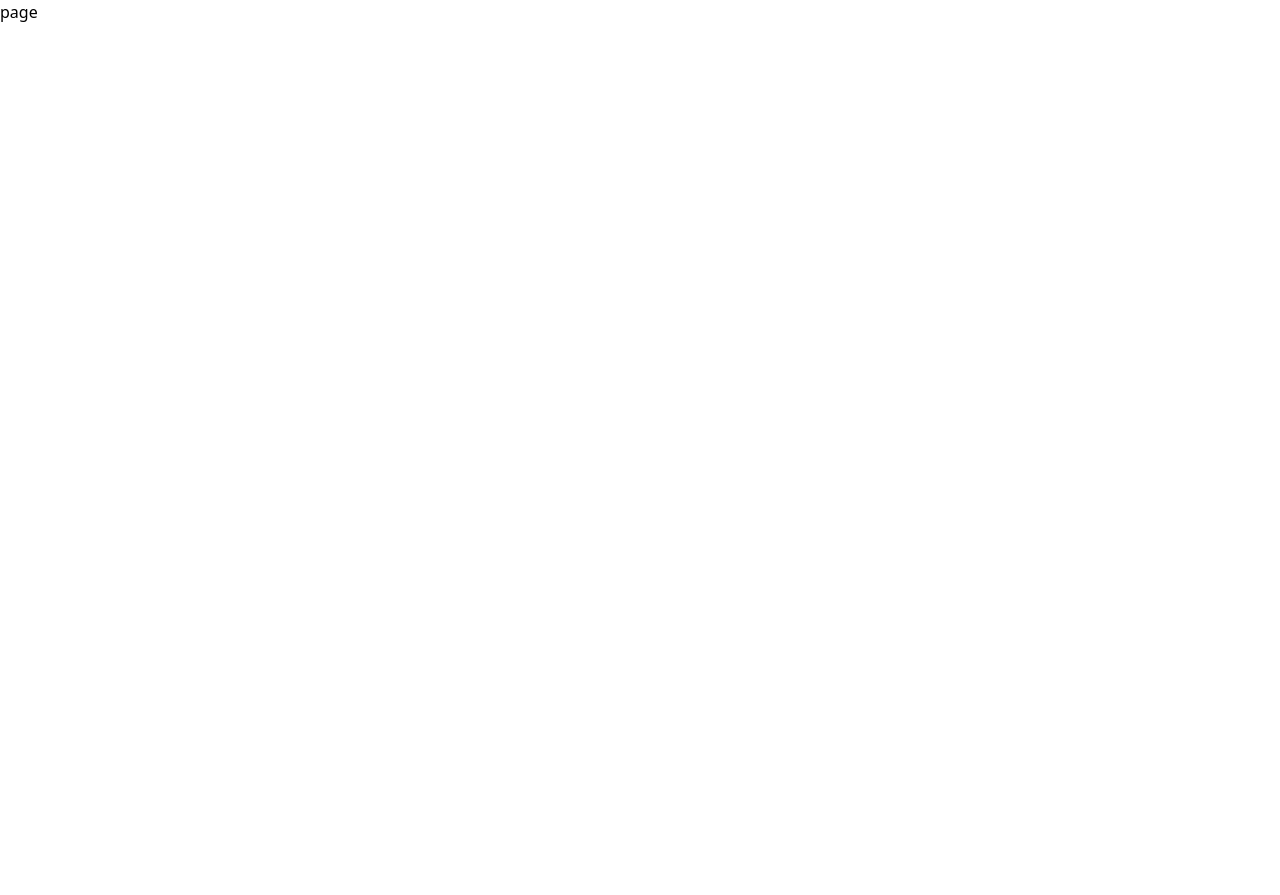
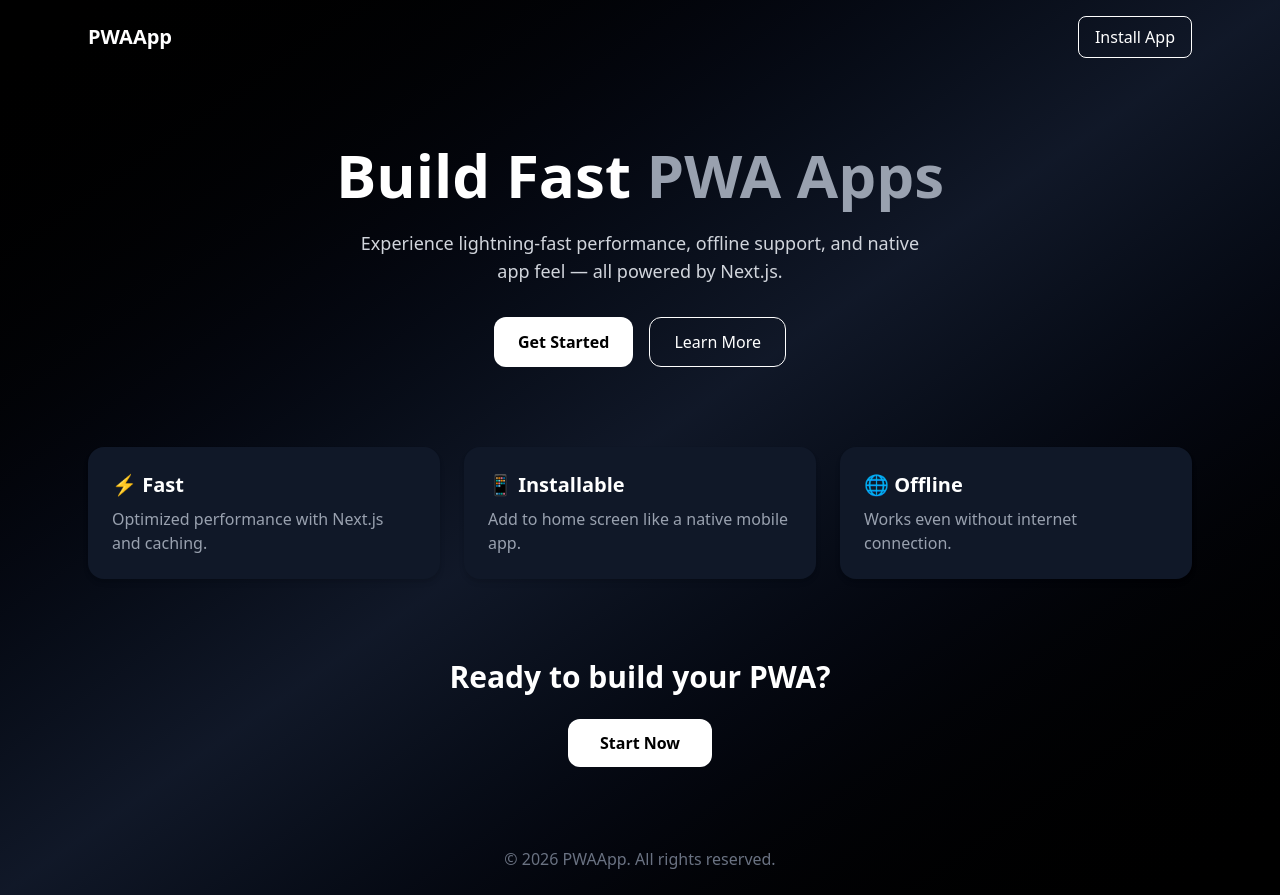
Before and after one commit to lokesh2506/pwa-testing, a Next.js app: page / in a window 1280 px wide. Before the commit the page ends 800 px from the top, so only its background shows below. Built offline with nearby package versions, Linux system fonts and the light colour scheme.

Commit message:
landing page created

```diff
--- a/app/page.tsx
+++ b/app/page.tsx
@@ -2,7 +2,76 @@ import React from 'react'
 
 const page = () => {
   return (
-    <div>page</div>
+        <main className="min-h-screen bg-gradient-to-br from-black via-gray-900 to-black text-white">
+
+      {/* Navbar */}
+      <nav className="flex justify-between items-center px-6 py-4 max-w-6xl mx-auto">
+        <h1 className="text-xl font-bold">PWAApp</h1>
+        <button className="px-4 py-2 border border-white rounded-lg hover:bg-white hover:text-black transition">
+          Install App
+        </button>
+      </nav>
+
+      {/* Hero Section */}
+      <section className="flex flex-col items-center justify-center text-center px-6 mt-16">
+        <h1 className="text-4xl md:text-6xl font-bold leading-tight">
+          Build Fast <span className="text-gray-400">PWA Apps</span>
+        </h1>
+
+        <p className="mt-4 text-gray-300 max-w-xl text-lg">
+          Experience lightning-fast performance, offline support, and native app feel — all powered by Next.js.
+        </p>
+
+        <div className="mt-8 flex gap-4">
+          <button className="px-6 py-3 bg-white text-black rounded-xl font-semibold hover:scale-105 transition">
+            Get Started
+          </button>
+          <button className="px-6 py-3 border border-white rounded-xl hover:bg-white hover:text-black transition">
+            Learn More
+          </button>
+        </div>
+      </section>
+
+      {/* Features */}
+      <section className="mt-20 px-6 max-w-6xl mx-auto grid md:grid-cols-3 gap-6">
+
+        <div className="p-6 bg-gray-900 rounded-2xl shadow-md hover:scale-105 transition">
+          <h3 className="text-xl font-semibold">⚡ Fast</h3>
+          <p className="mt-2 text-gray-400">
+            Optimized performance with Next.js and caching.
+          </p>
+        </div>
+
+        <div className="p-6 bg-gray-900 rounded-2xl shadow-md hover:scale-105 transition">
+          <h3 className="text-xl font-semibold">📱 Installable</h3>
+          <p className="mt-2 text-gray-400">
+            Add to home screen like a native mobile app.
+          </p>
+        </div>
+
+        <div className="p-6 bg-gray-900 rounded-2xl shadow-md hover:scale-105 transition">
+          <h3 className="text-xl font-semibold">🌐 Offline</h3>
+          <p className="mt-2 text-gray-400">
+            Works even without internet connection.
+          </p>
+        </div>
+
+      </section>
+
+      {/* CTA Section */}
+      <section className="mt-20 text-center px-6">
+        <h2 className="text-3xl font-bold">Ready to build your PWA?</h2>
+        <button className="mt-6 px-8 py-3 bg-white text-black rounded-xl font-semibold hover:scale-105 transition">
+          Start Now
+        </button>
+      </section>
+
+      {/* Footer */}
+      <footer className="mt-20 text-center text-gray-500 pb-6">
+        © 2026 PWAApp. All rights reserved.
+      </footer>
+
+    </main>
   )
 }
 
```
